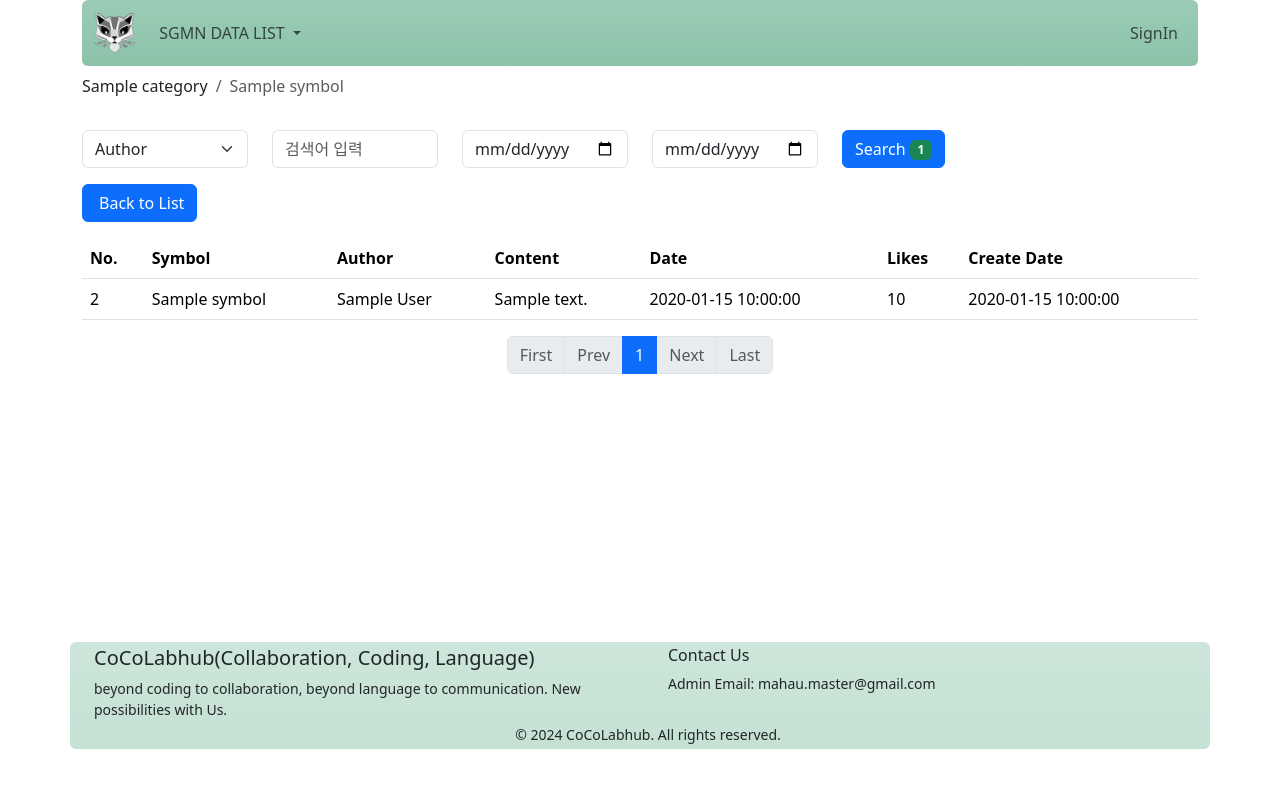
After one commit to jwyzfe/FirstProject_web, a FastAPI app: template app/templates/tossComments/list_detail.html in a window 1280 px wide. The commit adds this page. Run offline with FastAPI, Linux system fonts and the light colour scheme; the template is opened without the code that fills it: most values are stand-ins (such as "Sample title", 1, 10 or a date in 2020); parts of the project's set-up code (start-up, migrations or seed data) failed here and were passed over.

Commit message:
feat : comments

```diff
--- a/app/templates/templates/main_template.html
+++ b/app/templates/templates/main_template.html
@@ -114,9 +114,9 @@
                                         댓글 &raquo;
                                     </a>
                                     <ul class="dropdown-menu dropdown-submenu">
-                                        <li><a class="dropdown-item" href="/dartAPI/list">I</a></li>
-                                        <li><a class="dropdown-item" href="/dartAPI/list">AM</a></li>
-                                        <li><a class="dropdown-item" href="/dartAPI/list">YOURENERGY</a></li>
+                                        <li><a class="dropdown-item" href="/tossComments/list">TOSS</a></li>
+                                        <li><a class="dropdown-item" href="/tossComments/list">NAVER</a></li>
+                                        <li><a class="dropdown-item" href="/tossComments/list">DAUM</a></li>
                                     </ul>
                                 </li>
                             </ul>
--- /dev/null
+++ b/app/templates/tossComments/list_detail.html
@@ -0,0 +1,83 @@
+{% extends "templates/main_template.html"%}
+{% block title %}
+Comment Detail
+{% endblock %}
+{% block main_container %}
+{% set object_id = request.path_params.get('object_id', '') %}
+<form>
+  <!-- 상단 카테고리 표시 -->
+  <div class="row mb-3">
+    <div class="col-12">
+      <nav aria-label="breadcrumb">
+        <ol class="breadcrumb">
+          <li class="breadcrumb-item">{{comment.category}}</li>
+          <li class="breadcrumb-item active">{{comment.SYMBOL}}</li>
+        </ol>
+      </nav>
+    </div>
+  </div>
+
+  <div class="row mb-3">
+    <div class="col-2">
+      <select class="form-select" name="comment_field">
+        <option value="AUTHOR" {{ 'selected' if request._query_params.comment_field=='AUTHOR' else '' }}>Author</option>
+        <option value="CONTENT" {{ 'selected' if request._query_params.comment_field=='CONTENT' else '' }}>Content</option>
+      </select>
+    </div>
+    <div class="col-2">
+      <input type="text" class="form-control" name="search_text" value="{{request._query_params.search_text}}" placeholder="검색어 입력">
+    </div>
+    <div class="col-2">
+      <input type="date" class="form-control" name="start_date" value="{{request._query_params.start_date}}">
+    </div>
+    <div class="col-2">
+      <input type="date" class="form-control" name="end_date" value="{{request._query_params.end_date}}">
+    </div>
+    <div class="col-2">
+      <button type="submit" class="btn btn-primary" formaction="/tossComments/read/{{object_id}}" formmethod="get">
+        Search <span class="badge bg-success">{{pagination.total_records}}</span>
+      </button>
+    </div>
+  </div>
+
+  <div class="row mb-3">
+    <div class="col-3">
+      <div class="form-group">
+        <button type="submit" class="btn btn-primary" formaction="/tossComments/list" formmethod="get">
+          <i class="fas fa-arrow-left me-1"></i> Back to List
+        </button>
+      </div>
+    </div>
+  </div>
+
+  <table class="table table-hover">
+    <thead>
+      <tr>
+        <th>No.</th>
+        <th>Symbol</th>
+        <th>Author</th>
+        <th>Content</th>
+        <th>Date</th>
+        <th>Likes</th>
+        <th>Create Date</th>
+      </tr>
+    </thead>
+    <tbody>
+      {% for comment in comments %}
+      <tr>
+        <td>{{pagination.start_record_number + loop.index}}</td>
+        <td>{{comment.SYMBOL}}</td>
+        <td>{{comment.AUTHOR}}</td>
+        <td>{{comment.CONTENT}}</td>
+        <td>{{comment.DATE}}</td>
+        <td>{{comment.LIKES}}</td>
+        <td>{{comment.CREATED_AT}}</td>
+      </tr>
+      {% endfor %}
+    </tbody>
+  </table>
+</form>
+{% endblock %}
+{% block paginations_container %}
+{% include 'templates/pagination_template.html' %}
+{% endblock %}
```
Also changed, not shown: app/templates/dartAPI/list_detail.html (added, +79 -0 lines), app/templates/tossComments/list.html (+23 -1 lines), app/templates/tossComments/read.html (+7 -13 lines).
